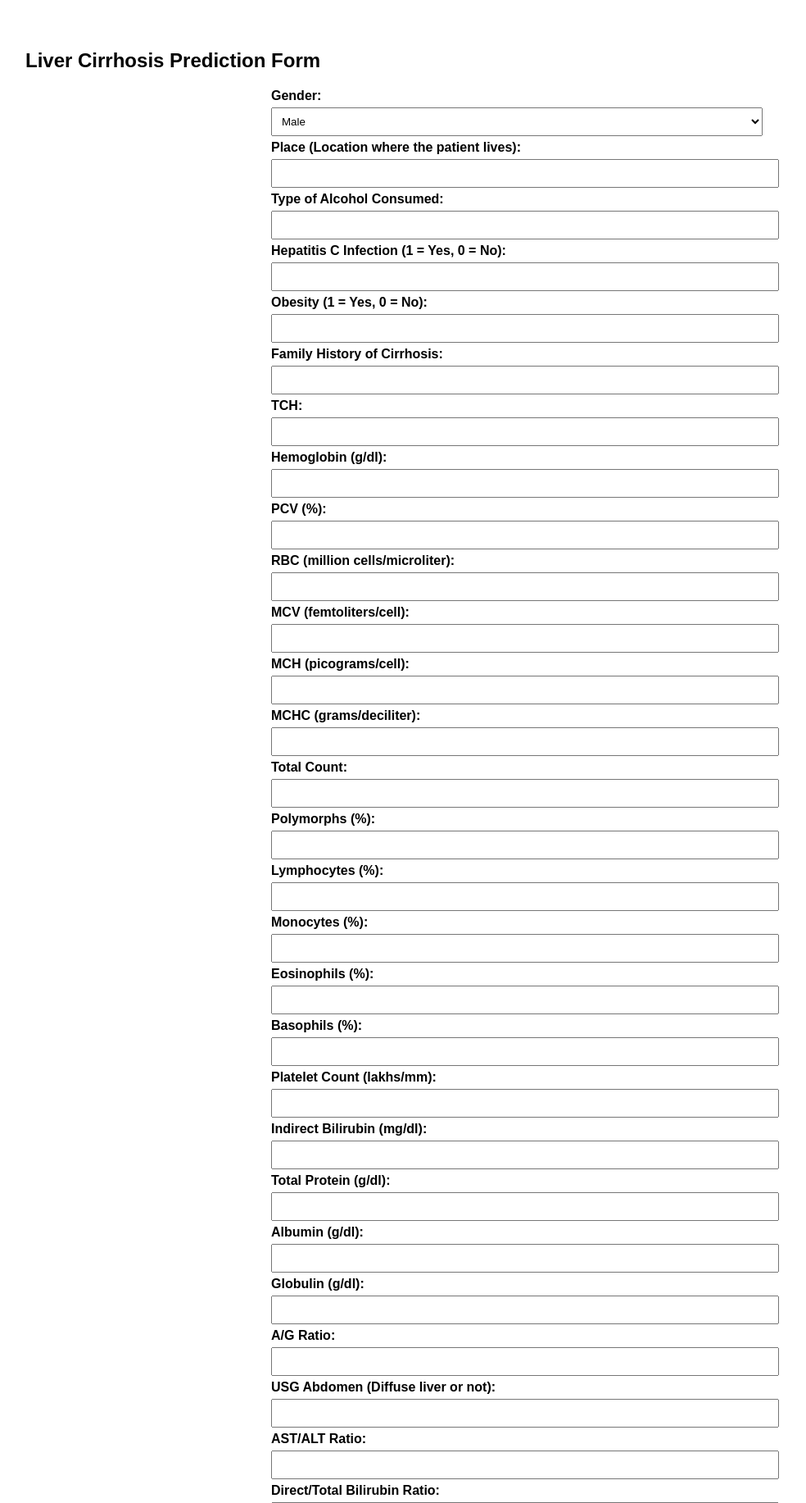
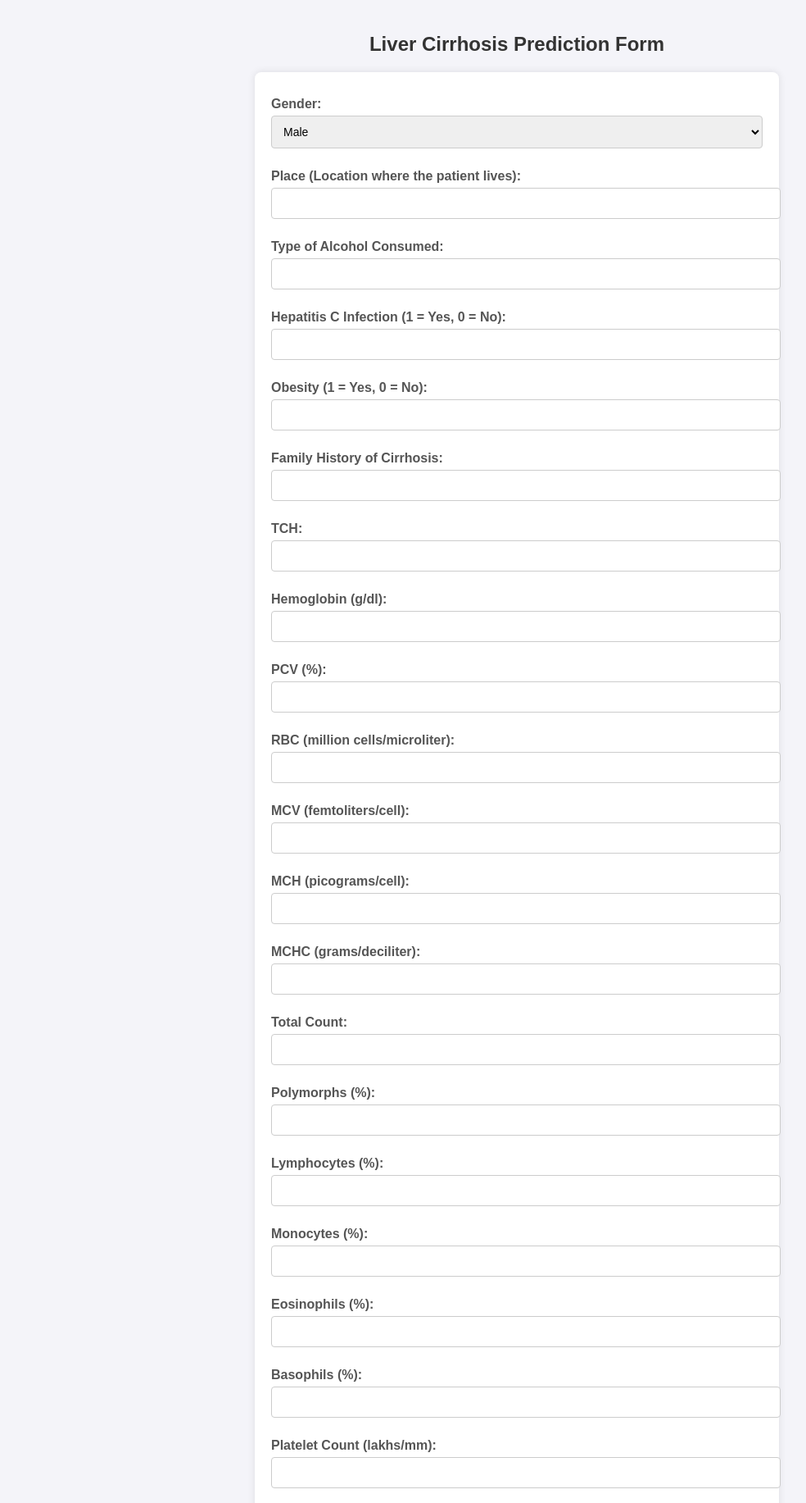
Before and after one commit to ItsWip/Revolutionizing_Liver_Care_-_Predicting_Liver_Cirrhosis_Using_Advanced_Machine_Learning_Techniques, a Flask app: page / in a window 1280 px wide. Shown: the top 1833 px of the page at 82% size, without its empty margins (9-993 px from the left). Run offline with Flask 3, Linux system fonts and the light colour scheme; parts of the project's set-up code (start-up, migrations or seed data) failed here and were passed over.

Commit message:
Update index.html

```diff
--- a/6. Project Executable Files/templates/index.html
+++ b/6. Project Executable Files/templates/index.html
@@ -5,12 +5,78 @@
     <meta name="viewport" content="width=device-width, initial-scale=1.0">
     <title>Liver Cirrhosis Prediction</title>
     <style>
-        body { font-family: Arial, sans-serif; margin: 20px; padding: 20px; }
-        form { max-width: 600px; margin: auto; }
-        label { font-weight: bold; }
-        input, select { width: 100%; padding: 8px; margin: 5px 0; }
-        button { padding: 10px; background: green; color: white; border: none; cursor: pointer; }
-        button:hover { background: darkgreen; }
+        body {
+            font-family: Arial, sans-serif;
+            background-color: #f4f4f9;
+            margin: 0;
+            padding: 20px;
+            display: flex;
+            justify-content: center;
+            align-items: center;
+            flex-direction: column;
+            min-height: 100vh;
+        }
+
+        h2 {
+            text-align: center;
+            color: #333;
+        }
+
+        /* Form Styling */
+        form {
+            background: #fff;
+            max-width: 600px;
+            width: 100%;
+            padding: 20px;
+            border-radius: 8px;
+            box-shadow: 0px 0px 10px rgba(0, 0, 0, 0.1);
+        }
+
+        label {
+            display: block;
+            font-weight: bold;
+            margin: 10px 0 5px;
+            color: #555;
+        }
+
+        input, select {
+            width: 100%;
+            padding: 10px;
+            margin-bottom: 15px;
+            border: 1px solid #ccc;
+            border-radius: 4px;
+            font-size: 14px;
+        }
+
+        input:focus, select:focus {
+            outline: none;
+            border-color: #007BFF;
+            box-shadow: 0px 0px 5px rgba(0, 123, 255, 0.5);
+        }
+
+        button {
+            width: 100%;
+            padding: 12px;
+            background: #28a745;
+            color: white;
+            border: none;
+            border-radius: 4px;
+            font-size: 16px;
+            cursor: pointer;
+            transition: background 0.3s ease;
+        }
+
+        button:hover {
+            background: #218838;
+        }
+
+        /* Prediction Text */
+        h3 {
+            text-align: center;
+            color: #007BFF;
+            margin-top: 20px;
+        }
+
     </style>
 </head>
 <body>
```
